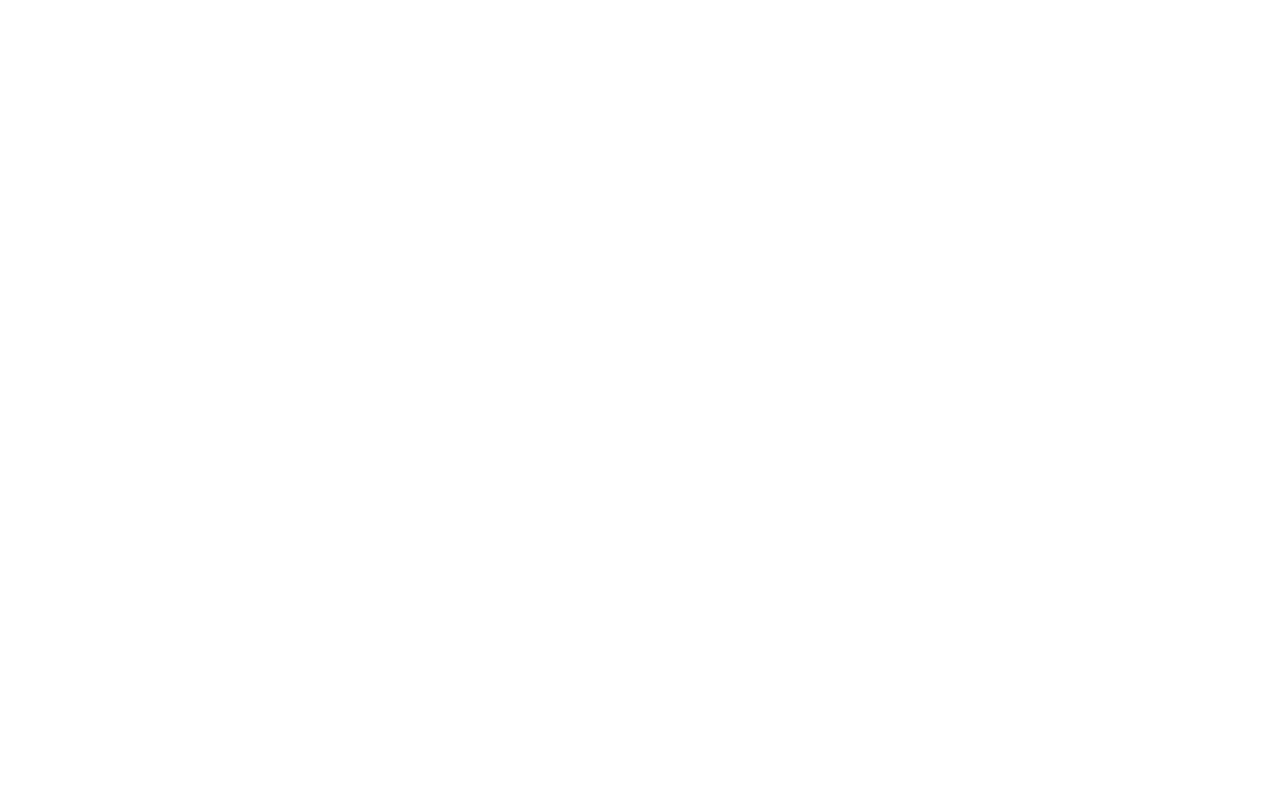
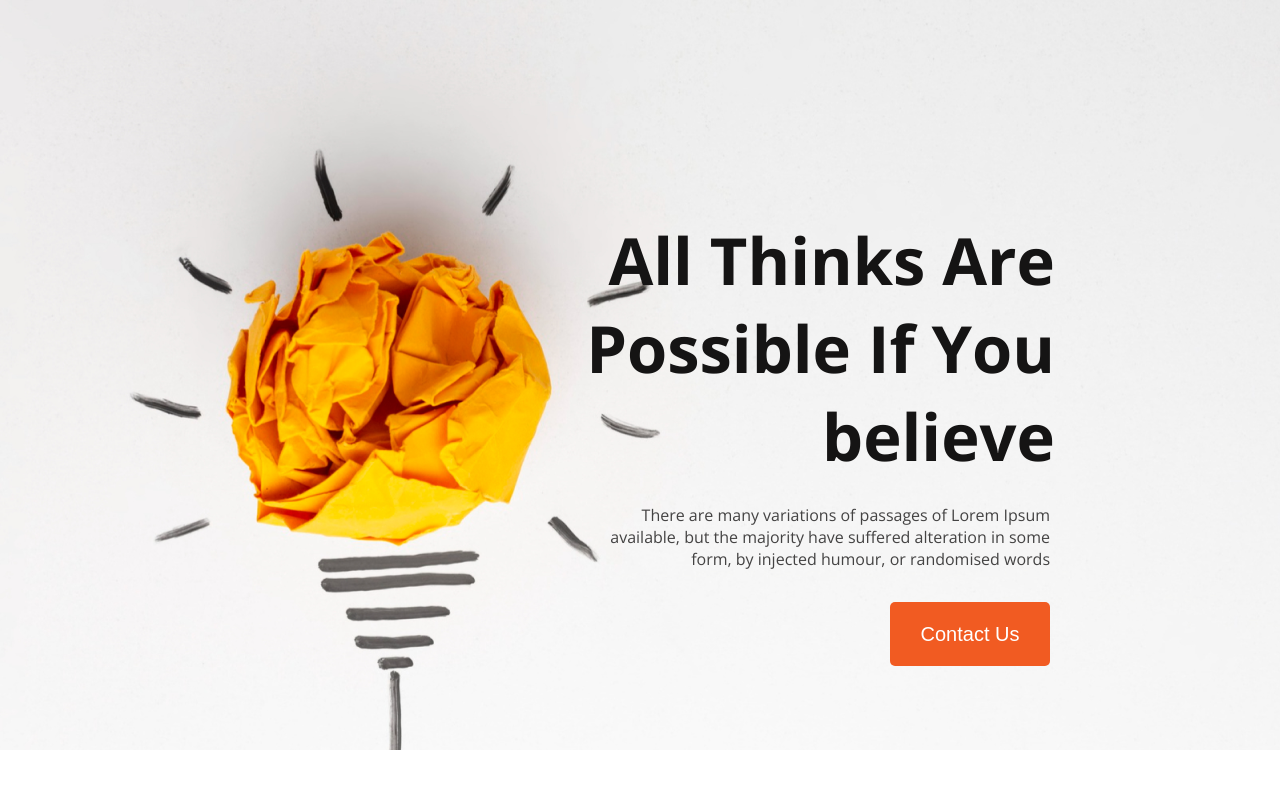
Before and after one commit to Sabrina-Prity/web-port_2, a plain HTML site: page index.html in a window 1280 px wide. Drawn offline with nearby package versions, Linux system fonts and the light colour scheme.

Commit message:
Banner section added

```diff
--- a/index.html
+++ b/index.html
@@ -1,11 +1,36 @@
 <!DOCTYPE html>
 <html lang="en">
-<head>
-    <meta charset="UTF-8">
-    <meta name="viewport" content="width=device-width, initial-scale=1.0">
+  <head>
+    <meta charset="UTF-8" />
+    <meta name="viewport" content="width=device-width, initial-scale=1.0" />
     <title>Practice 2</title>
-</head>
-<body>
 
-</body>
+    <link rel="preconnect" href="https://fonts.googleapis.com" />
+    <link rel="preconnect" href="https://fonts.gstatic.com" crossorigin />
+    <link
+      href="https://fonts.googleapis.com/css2?family=Open+Sans:ital,wght@0,300..800;1,300..800&family=Work+Sans:ital,wght@0,100..900;1,100..900&display=swap"
+      rel="stylesheet"
+    />
+
+    <link rel="stylesheet" href="styles/style.css" />
+  </head>
+  <body>
+    <header class="header open-sans-normal">
+      <div class="banner">
+        <h1 class="banner-title dark-1">
+          All Thinks Are Possible If You believe
+        </h1>
+        <p class="banner-desc dark-2">
+          There are many variations of passages of Lorem Ipsum available, but
+          the majority have suffered alteration in some form, by injected
+          humour, or randomised words
+        </p>
+        <button class="banner-btn">Contact Us</button>
+      </div>
+    </header>
+
+    <main class="open-sans-normal"></main>
+
+    <footer class="open-sans-normal"></footer>
+  </body>
 </html>
--- a/styles/style.css
+++ b/styles/style.css
@@ -0,0 +1,69 @@
+*{
+    margin: 0px;
+}
+
+/* Font style */
+
+.open-sans-normal {
+  font-family: "Open Sans", sans-serif;
+  font-optical-sizing: auto;
+  font-style: normal;
+  font-variation-settings:
+    "wdth" 100;
+}
+
+/* Shared Styles */
+
+.dark-1{
+    color: #151414;
+}
+.dark-2{
+    color: #444343;
+}
+.dark-3{
+    color: #737272;
+}
+
+
+.header{
+    background-image: url('../images/banner/banner1.png');
+    background-repeat: no-repeat;
+    object-fit: cover;
+    width: 100%;
+    height: 750px;
+}
+
+/* Banner Style */
+.banner{
+    max-width: 520px;
+    position: absolute;
+    top: 216px;
+    right: 230px;
+    text-align: right;
+}
+
+.banner-title{
+    font-size: 65px;
+    font-weight: bold;
+    width: 525px;
+    margin-bottom: 24px;
+}
+
+.banner-desc{
+    width: 450px;
+    font-size: 16px;
+    margin-left: 70px;
+    margin-bottom: 32px;
+}
+
+.banner-btn{
+    width: 160px;
+    height: 64px;
+    border: none;
+    border-radius: 5px;
+    background-color: #F15B22;
+    font-size: 20px;
+    font-weight: 700px;
+    color: whi;
+    color: #ffff;
+}
```
Also changed, not shown: images/banner/banner1.png (added), images/banner/banner2.png (added), images/banner/banner3.png (added), images/gradient1.png (added), images/gradient2.png (added), images/gradient3.png (added), images/icons/ecom.png (added), images/icons/fb.png (added), images/icons/js.png (added), images/icons/smoke.png (added), images/icons/twitter.png (added), images/icons/web.png (added), images/icons/youtube.png (added), images/person.png (added), 1 more files.
